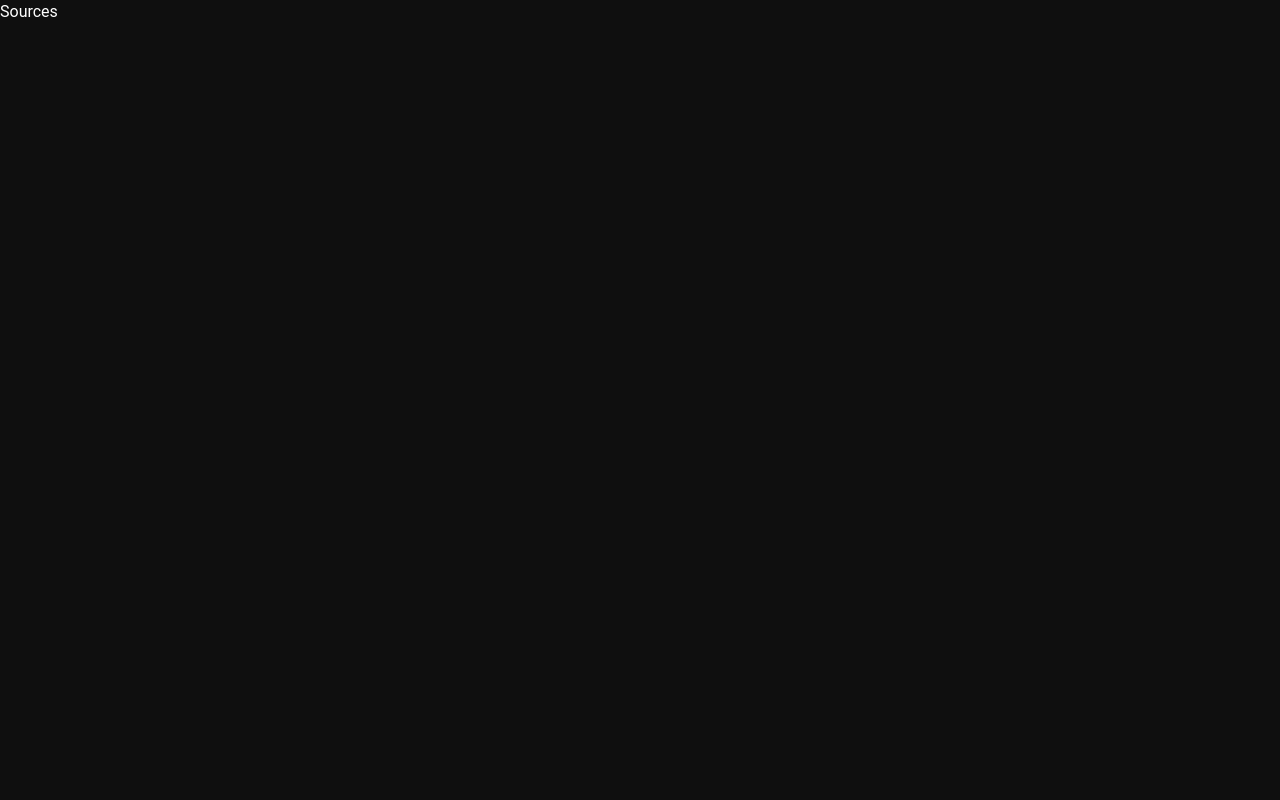
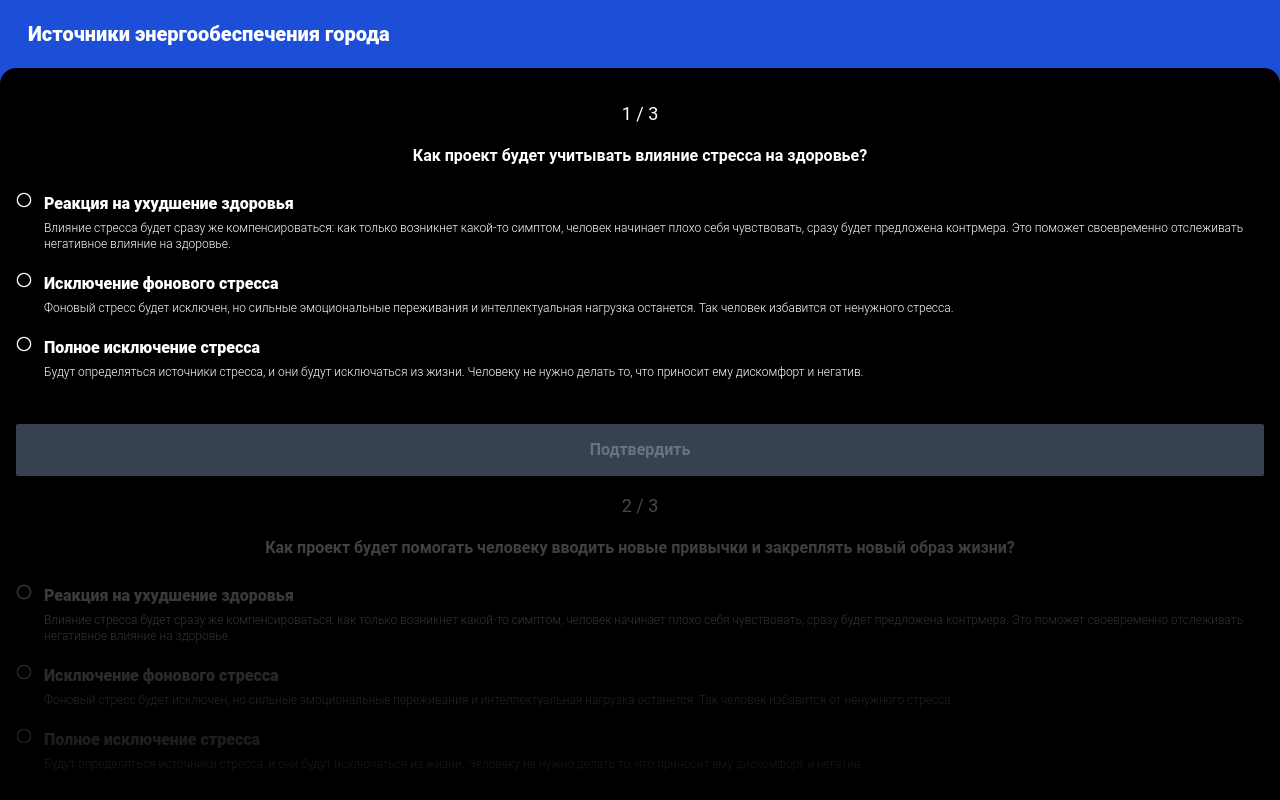
Before and after one commit to crashzky/future-games, a React (Create React App) app: page /sources in a window 1280 px wide. Shown: the top 800 px of the page. Built offline with nearby package versions, Linux system fonts and the light colour scheme.

Commit message:
finalize

```diff
--- a/src/components/Button/index.tsx
+++ b/src/components/Button/index.tsx
@@ -4,9 +4,9 @@ const Button = ({ label, variant, className = '', ...props }: Props): JSX.Elemen
 	function getStyles() {
 		switch(variant) {
 			case 'disabled':
-				return 'bg-gray-700 text-gray-500';
+				return 'bg-gray-700 text-gray-500 rounded-sm';
 			case 'enabled':
-				return 'bg-blue-700';
+				return 'bg-blue-700 rounded-sm';
 			case 'outlined':
 				return 'bg-black rounded-sm border-gray-200 border-2';
 		}
--- /dev/null
+++ b/src/components/ContestItem/ContestItem.module.scss
@@ -0,0 +1,10 @@
+.grid-columns {
+	grid-template-columns: 16px 1fr;
+}
+
+.disabled {
+	position: absolute;
+	width: 100%;
+	height: 100%;
+	background: linear-gradient(358.29deg, black 1%, rgba(0, 0, 0, 0.7) 98.17%);
+}
--- /dev/null
+++ b/src/components/ContestItem/ContestItem.props.ts
@@ -0,0 +1,22 @@
+import { DetailedHTMLProps, HTMLAttributes } from 'react';
+
+interface Props extends DetailedHTMLProps<HTMLAttributes<HTMLDivElement>, HTMLDivElement> {
+	currentNumber: number;
+	allNumber: number;
+	title: string;
+	answers: Answer[];
+	onClick: () => void;
+	disabled?: boolean;
+}
+
+interface Answer {
+	title: string;
+	description: string;
+	titleOnSelect: string;
+	descriptionOnSelect: string;
+}
+
+export default Props;
+export type {
+	Answer
+};
--- /dev/null
+++ b/src/components/ContestItem/index.tsx
@@ -0,0 +1,87 @@
+import { CheckCircle, Circle } from 'lucide-react';
+import Props from './ContestItem.props';
+
+import styles from './ContestItem.module.scss';
+import Button from '../Button';
+import { useState } from 'react';
+
+const ContestItem = ({ currentNumber, allNumber, answers, disabled, onClick, title, className = '', ...props }: Props): JSX.Element => {
+	const [selected, setSelected] = useState<number>();
+	const [watchCheckMenu, setWatchCheckMenu] = useState(false);
+	const [clicked, setClicked] = useState(false);
+
+	return (
+		<div className={className + ' relative'} {...props}>
+			{disabled && (
+				<div className={styles.disabled}></div>
+			)}
+			<p className='mt-4 text-center text-lg'>
+				{currentNumber + ' / ' + allNumber}
+			</p>
+			<h2 className='font-bold text-center mt-4 mx-4'>
+				{title}
+			</h2>
+			<div className={styles['grid-columns'] + ` mt-6 grid gap-x-3 gap-y-5`}>
+				{answers.map((i, num) => (
+					<>
+						<button key={num + '_circle'} className='h-4' onClick={() => setSelected(num)}>
+							{selected === num ? (
+								<CheckCircle color='white' size={16} />
+							) : (
+								<Circle color='white' size={16} />
+							)}
+						</button>
+						<button key={num + '_div'} onClick={() => setSelected(num)}>
+							<h3 className='font-black text-left'>
+								{i.title}
+							</h3>
+							<p className='font-light text-xs mt-1 text-left'>
+								{i.description}
+							</p>
+						</button>
+					</>
+				))}
+			</div>
+			{watchCheckMenu && selected !== undefined ? (
+				<>
+					<h3 className='font-bold text-center mt-11'>
+						{answers[selected].titleOnSelect}
+					</h3>
+					<p className='text-sm text-center mt-2'>
+						{answers[selected].descriptionOnSelect}
+					</p>
+					<div className='grid grid-cols-2 gap-4 mt-7'>
+						<Button variant='outlined' label='Ещё подумаю' onClick={() => {
+							if(!clicked) {
+								setWatchCheckMenu(false)
+								window.scrollBy({
+									top: -150,
+									behavior: 'smooth'
+								});
+							}
+						}} />
+						<Button variant='enabled' label='Да' onClick={() => {
+							onClick();
+							setClicked(true);
+						}}/>
+					</div>
+				</>
+			) : (
+				<Button
+					className='mt-11'
+					label='Подтвердить'
+					variant={selected !== undefined ? 'enabled' : 'disabled'}
+					onClick={() => {
+						setWatchCheckMenu(true);
+						window.scrollBy({
+							top: 150,
+							behavior: 'smooth'
+						});
+					}}
+				/>
+			)}
+		</div>
+	);
+};
+
+export default ContestItem;
--- /dev/null
+++ b/src/layouts/Contest/Contest.module.scss
@@ -0,0 +1,4 @@
+.container {
+	display: grid;
+	grid-template-rows: 1fr 355px;
+}
--- /dev/null
+++ b/src/layouts/Contest/index.tsx
@@ -0,0 +1,22 @@
+import Footer from '../Footer';
+import Props from './Contest.props';
+
+import styles from './Contest.module.scss';
+
+const ContestLayout = ({ backgroundColor, label, children }: Props): JSX.Element => {
+	return (
+		<div className={backgroundColor}>
+			<h1 className='font-black text-xl mx-7 py-5'>
+				{label}
+			</h1>
+			<div className={styles.container + ' bg-black rounded-t-2xl p-4 h-full'}>
+				<main>
+					{children}
+				</main>
+				<Footer />
+			</div>
+		</div>
+	);
+};
+
+export default ContestLayout;
--- a/src/layouts/Main/index.tsx
+++ b/src/layouts/Main/index.tsx
@@ -2,7 +2,7 @@ import Header from './Header';
 
 import Props from './Main.props';
 import styles from './Main.module.scss';
-import Footer from './Footer';
+import Footer from '../Footer';
 
 const MainLayout = ({ children }: Props): JSX.Element => {
 	return (
--- a/src/pages/Main/index.tsx
+++ b/src/pages/Main/index.tsx
@@ -1,4 +1,4 @@
-import React, { useState } from 'react';
+import { useState, useRef } from 'react';
 import { Swiper, SwiperSlide } from 'swiper/react';
 import SliderItem from '../../components/SliderItem';
 import 'swiper/swiper-bundle.min.css'
@@ -10,6 +10,7 @@ import { useNavigate } from 'react-router';
 
 const MainPage = (): JSX.Element => {
 	const navigate = useNavigate();
+	const containerRef = useRef<HTMLDivElement>();
 	const [selected, setSelected] = useState<number>();
 
 	function getLabel() {
@@ -25,8 +26,20 @@ const MainPage = (): JSX.Element => {
 		}
 	}
 
+	const onClick = (): void => {
+		if(containerRef.current)
+			containerRef.current.className = 'transition-all opacity-0';
+		setTimeout(() =>  {
+			navigate('/sources');
+			window.scrollTo({
+				top: 0,
+			});
+		}, 150);
+	};
+
 	return (
 		<MainLayout>
+			<div className='transition-all' ref={containerRef as any}>
 				<h1 className='font-bold text-2xl text-center mt-8'>
 					Игра-квест от кружкового движения
 				</h1>
@@ -76,12 +89,13 @@ const MainPage = (): JSX.Element => {
 					<Button
 						variant={selected !== undefined ? 'enabled' : 'disabled'}
 						label='Вперед!'
-					onClick={() => navigate('/sources')}
+						onClick={onClick}
 					/>
 				</div>
 				<p className='mt-3 text-sm text-gray-400 text-center'>
 					{getLabel()}
 				</p>
+			</div>
 		</MainLayout>
 	);
 };
--- /dev/null
+++ b/src/pages/SourcesContest/answers.ts
@@ -0,0 +1,40 @@
+import { Answer } from '../../components/ContestItem/ContestItem.props';
+
+const answers1: Answer[] = [
+	{
+		title: 'Реакция на ухудшение здоровья',
+		description: `
+			Влияние стресса будет сразу же компенсироваться: как только возникнет
+			какой-то симптом, человек начинает плохо себя чувствовать, сразу будет
+			предложена контрмера. Это поможет своевременно отслеживать негативное влияние на здоровье.
+		`,
+		titleOnSelect: 'Вы уверерны, что хотите полностью исключить стресс?',
+		descriptionOnSelect: `
+			Тогда в вашей жизни изменится то-то и то-то а исчезнет то-то и то-то а потом вы вообще станене счастливым
+		`
+	},
+	{
+		title: 'Исключение фонового стресса',
+		description: `
+			Фоновый стресс будет исключен, но сильные эмоциональные переживания
+			и интеллектуальная нагрузка останется. Так человек избавится от ненужного стресса.
+		`,
+		titleOnSelect: 'Вы уверерны, что хотите полностью исключить стресс?',
+		descriptionOnSelect: `
+			Тогда в вашей жизни изменится то-то и то-то а исчезнет то-то и то-то а потом вы вообще станене счастливым
+		`
+	},
+	{
+		title: 'Полное исключение стресса',
+		description: `
+			Будут определяться источники стресса, и они будут исключаться из жизни.
+			Человеку не нужно делать то, что приносит ему дискомфорт и негатив.
+		`,
+		titleOnSelect: 'Вы уверерны, что хотите полностью исключить стресс?',
+		descriptionOnSelect: `
+			Тогда в вашей жизни изменится то-то и то-то а исчезнет то-то и то-то а потом вы вообще станене счастливым
+		`
+	}
+];
+
+export default answers1;
--- a/src/pages/SourcesContest/index.tsx
+++ b/src/pages/SourcesContest/index.tsx
@@ -1,8 +1,35 @@
+import { useState } from 'react';
+import ContestItem from '../../components/ContestItem';
+import ContestLayout from '../../layouts/Contest';
+import answers1 from './answers';
+
 const SourcesContestPage = (): JSX.Element => {
+	const [currentActive, setCurrentActive] = useState(0);
+
 	return (
-		<div>
-			Sources
-		</div>
+		<ContestLayout backgroundColor='bg-blue-700' label='Источники энергообеспечения города'>
+			<ContestItem
+				currentNumber={1}
+				allNumber={3}
+				title='Как проект будет учитывать влияние стресса на здоровье?'
+				answers={answers1}
+				onClick={() => {
+					setCurrentActive(1);
+					window.scrollBy({
+						top: 575,
+						behavior: 'smooth',
+					});
+				}}
+			/>
+			<ContestItem
+				currentNumber={2}
+				allNumber={3}
+				title='Как проект будет помогать человеку вводить новые привычки и закреплять новый образ жизни?'
+				answers={answers1}
+				onClick={() => setCurrentActive(2)}
+				disabled={currentActive < 1}
+			/>
+		</ContestLayout>
 	);
 };
 
```
Also changed, not shown: src/layouts/Contest/Contest.props.ts (added, +9 -0 lines), src/layouts/Footer/index.tsx (renamed from src/layouts/Main/Footer/index.tsx). Lines whose indentation alone changed are shown as unchanged.
